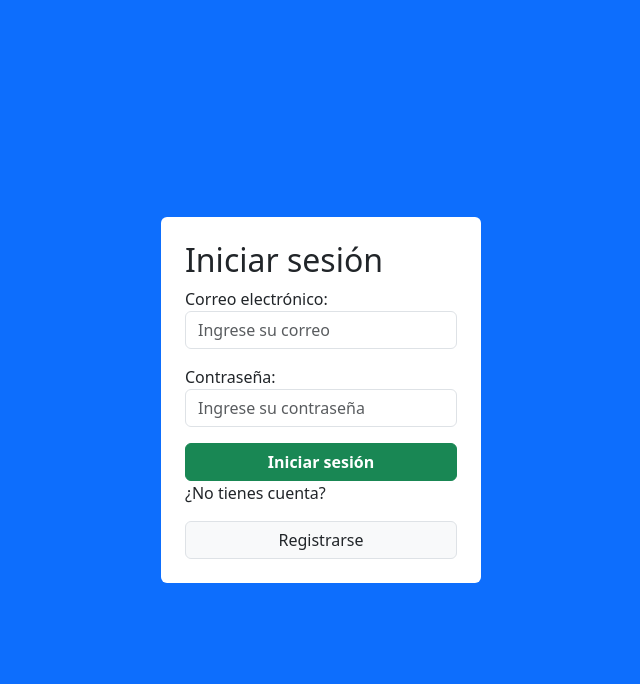
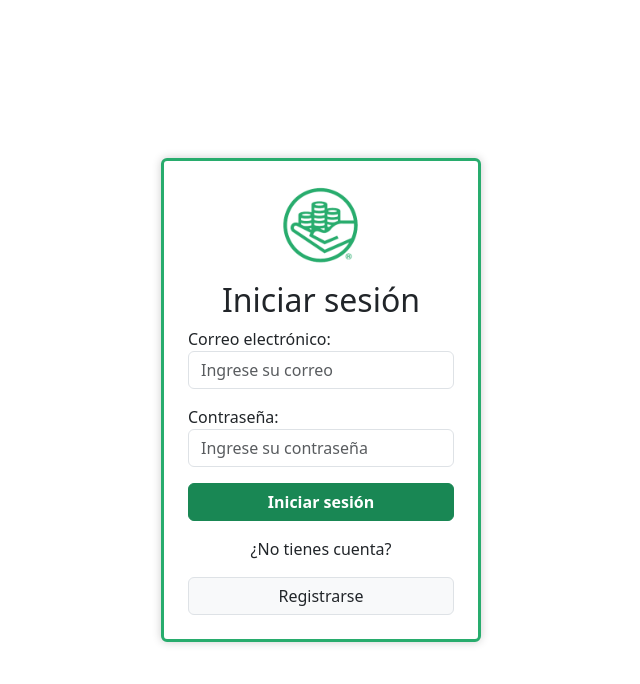
Before and after one commit to EduardoGasca2003/Proyecto_ConCredito, a React (Create React App) app in the folder frontend/: page / in a window 1280 px wide. Shown: the top 684 px of the page, without its empty margins (319-959 px from the left). Built offline with nearby package versions, Linux system fonts and the light colour scheme.

Commit message:
App Lista
Funciona todo. Necesita implementarse diseño con css. (No Time)

```diff
--- a/frontend/public/index.html
+++ b/frontend/public/index.html
@@ -2,7 +2,7 @@
 <html lang="en">
   <head>
     <meta charset="utf-8" />
-    <link rel="icon" href="%PUBLIC_URL%/favicon.ico" />
+    <link rel="icon" type="image/png" href="%PUBLIC_URL%/ConCreditoIcono.png" />
     <meta name="viewport" content="width=device-width, initial-scale=1" />
     <meta name="theme-color" content="#000000" />
     <meta
@@ -24,7 +24,7 @@
       work correctly both with client-side routing and a non-root public URL.
       Learn how to configure a non-root public URL by running `npm run build`.
     -->
-    <title>React App</title>
+    <title>Lista de Tareas de ConCredito</title>
   </head>
   <body>
     <noscript>You need to enable JavaScript to run this app.</noscript>
--- a/frontend/src/Home.js
+++ b/frontend/src/Home.js
@@ -13,13 +13,11 @@ function Home() {
     if (!token) {
       navigate("/");
     } else {
-      // 🔹 Primero validamos el token
       axios
         .get("http://localhost:8080/auth/validate-token", {
           headers: { Authorization: `Bearer ${token}` }
         })
         .then(() => {
-          // 🔹 Si el token es válido, obtenemos las tareas
           axios
             .get("http://localhost:8080/tasks", {
               headers: { Authorization: `Bearer ${token}` }
@@ -42,11 +40,11 @@ function Home() {
     <>
       <Navbar />
       <div className="container mt-5">
-        <h2 className="text-center">Tareas Pendientes</h2>
+        <h2 className="text-center margin-px">Tareas Pendientes</h2>
         {tareasPendientes.length === 0 ? (
           <p className="text-center">No hay tareas pendientes.</p>
         ) : (
-          <ul className="list-group">
+          <ul className="list-group mt-5">
             {tareasPendientes.map((tarea) => (
               <TareaItem key={tarea.id} tarea={tarea} setTareas={setTareas}/>
             ))}
--- a/frontend/src/Login.js
+++ b/frontend/src/Login.js
@@ -26,11 +26,18 @@ function Login() {
     };
 
     return (
-        <div className='d-flex justify-content-center align-items-center bg-primary vh-100'>
-            <div className='bg-white p-4 rounded w-25'>
-                <h2>Iniciar sesión</h2>
+        <div className='d-flex justify-content-center align-items-center bg-white vh-100'>
+             <div className='bg-white p-4 rounded w-25'
+             style={{ border: '3px solid #28ac6d', boxShadow: '0 0 10px rgba(0, 0, 0, 0.2)' }}>
+
+                <div className="text-center mb-3">
+                <img src="/ConCreditoIcono.png" alt="Logo" style={{ width: 'auto', height: '80px' }} />
+                </div>
+
+                <h2 className='text-center'>Iniciar sesión</h2>
                 {error && <p className="text-danger">{error}</p>}
                 <form onSubmit={handleSubmit}>
+
                     <div className='mb-3'>
                         <label>Correo electrónico:</label>
                         <input type="email" placeholder="Ingrese su correo" name='correo'
@@ -41,9 +48,12 @@ function Login() {
                         <input type="password" placeholder="Ingrese su contraseña" name='contra'
                             onChange={handleInput} className='form-control' />
                     </div>
+
                     <button type='submit' className='btn btn-success w-100'><strong>Iniciar sesión</strong></button>
-                    <p>¿No tienes cuenta?</p>
+                    <p></p>
+                    <p className='text-center '>¿No tienes cuenta?</p>
                     <Link to="/register" className='btn btn-default border w-100 bg-light'>Registrarse</Link>
+
                 </form>
             </div>
         </div>
--- a/frontend/src/Register.js
+++ b/frontend/src/Register.js
@@ -31,11 +31,19 @@ function Register() {
     };
 
     return (
-        <div className='d-flex justify-content-center align-items-center bg-primary vh-100'>
-            <div className='bg-white p-4 rounded w-25'>
-                <h2>Registrarse</h2>
+        <div className='d-flex justify-content-center align-items-center bg-white vh-100'>
+             <div className='bg-white p-4 rounded w-25'
+             style={{ border: '3px solid #28ac6d', boxShadow: '0 0 10px rgba(0, 0, 0, 0.2)' }}>
+
+                <div className="text-center mb-3">
+                <img src="/ConCreditoIcono.png" alt="Logo" style={{ width: 'auto', height: '80px' }} />
+                </div>
+
+                <h2 className='text-center'>Registrarse</h2>
                 {error && <p className="text-danger">{error}</p>}
+
                 <form onSubmit={handleSubmit}>
+
                     <div className='mb-3'>
                         <label>Nombre:</label>
                         <input type="text" placeholder="Ingrese su nombre" name='nombre'
@@ -51,9 +59,12 @@ function Register() {
                         <input type="password" placeholder="Ingrese su contraseña" name='contra'
                             onChange={handleInput} className='form-control' />
                     </div>
+
                     <button type='submit' className='btn btn-success w-100'><strong>Registrarse</strong></button>
-                    <p>¿Ya tienes cuenta?</p>
+                    <p></p>
+                    <p className='text-center'>¿Ya tienes cuenta?</p>
                     <Link to="/" className='btn btn-default border w-100 bg-light'>Iniciar Sesión</Link>
+
                 </form>
             </div>
         </div>
--- a/frontend/src/componentes/Navbar.js
+++ b/frontend/src/componentes/Navbar.js
@@ -17,9 +17,9 @@ function Navbar() {
       <div className="container-fluid">
         <Link className="navbar-brand me-3" to="/home">
           <img
-            src="ConCreditoIcono.png"
+            src="ConCreditoLogo.png"
             alt="Logo"
-            style={{ width: '50px', height: '50px', objectFit: 'contain' }}
+            style={{ width: 'auto', height: '50px', objectFit: 'contain' }}
           />
         </Link>
 
@@ -59,7 +59,7 @@ function Navbar() {
               </a>
               <ul className="dropdown-menu dropdown-menu-end">
                 <li>
-                  <button className="dropdown-item" onClick={handleLogout}>
+                  <button className="dropdown-item " onClick={handleLogout}>
                     Cerrar sesión
                   </button>
                 </li>
--- a/frontend/src/componentes/TareaItem.js
+++ b/frontend/src/componentes/TareaItem.js
@@ -14,6 +14,7 @@ const TareaItem = ({ tarea, setTareas }) => {
     setShowConfirmModal(true);
   };
 
+
   const handleDeleteTask = async () => {
     const token = localStorage.getItem("token");
 
@@ -29,6 +30,7 @@ const TareaItem = ({ tarea, setTareas }) => {
 
     setShowConfirmModal(false);
   };
+
 
   const handleCompleteTask = async () => {
     const token = localStorage.getItem("token");
@@ -51,6 +53,7 @@ const TareaItem = ({ tarea, setTareas }) => {
 
     setShowConfirmModal(false);
   };
+
 
   const handleShowEdit = () => setShowEditModal(true);
 
@@ -81,7 +84,16 @@ const TareaItem = ({ tarea, setTareas }) => {
   return (
     <>
 
-      <li className="list-group-item d-flex justify-content-between align-items-center">
+      <li
+        className="list-group-item d-flex justify-content-between align-items-center"
+        style={{
+          border: tarea.completada ? '2px solid rgba(40, 172, 109, 0.3)' : '2px solid rgb(40, 172, 109)',
+          backgroundColor: tarea.completada ? 'rgba(240, 240, 240, 0.5)' : 'white',
+          opacity: tarea.completada ? 0.6 : 1,
+          transition: 'all 0.3s ease-in-out',
+          marginBottom: '10px'
+        }}
+      >
 
         <div className="flex-grow-1" >
           <strong>{tarea.titulo}</strong>
@@ -91,27 +103,42 @@ const TareaItem = ({ tarea, setTareas }) => {
         <Dropdown>
           <Dropdown.Toggle variant="btn btn-outline-success" size="sm">Opciones</Dropdown.Toggle>
           <Dropdown.Menu>
-            <Dropdown.Item className="text-success" onClick={() => handleShowConfirm("completar")}>
+
+            {/*<Dropdown.Item className="text-success" onClick={() => handleShowConfirm("completar")}>
               ✅ {tarea.completada ? "Desmarcar" : "Marcar"} como completada
-            </Dropdown.Item>
+            </Dropdown.Item>  Es una opcion extra que sustituye la casilla*/}
+
             <Dropdown.Item onClick={handleShowEdit}>✏️ Editar tarea</Dropdown.Item>
             <Dropdown.Item className="text-danger" onClick={() => handleShowConfirm("eliminar")}>
               🗑️ Eliminar tarea
             </Dropdown.Item>
+
           </Dropdown.Menu>
         </Dropdown>
+
+        <input
+          type="checkbox"
+          className="ms-3"
+          checked={tarea.completada}
+          onChange={() => handleShowConfirm("completar")}
+          style={{ transform: "scale(1.5)", cursor: "pointer" }}
+        />
       </li>
 
       <Modal show={showConfirmModal} onHide={() => setShowConfirmModal(false)} centered>
+
         <Modal.Header closeButton>
           <Modal.Title className="w-100 text-center">Manipular Tarea</Modal.Title>
         </Modal.Header>
+
         <Modal.Body>
           {modalAction === "completar"
             ? `¿Estás seguro de que deseas ${tarea.completada ? "desmarcar" : "marcar"} "${tarea.titulo}" como completada?`
             : `⚠️ ¡Atención! ¿Estás seguro de que deseas eliminar "${tarea.titulo}"? Esta acción no se puede deshacer.`}
         </Modal.Body>
+
         <Modal.Footer>
+
           <Button variant="btn btn-outline-secondary" onClick={() => setShowConfirmModal(false)}>Cancelar</Button>
           {modalAction === "completar" ? (
             <Button variant="btn btn-outline-success" onClick={handleCompleteTask}>
@@ -120,13 +147,16 @@ const TareaItem = ({ tarea, setTareas }) => {
           ) : (
             <Button variant="btn btn-outline-danger" onClick={handleDeleteTask}>Eliminar</Button>
           )}
+
         </Modal.Footer>
       </Modal>
 
       <Modal show={showEditModal} onHide={() => setShowEditModal(false)} centered>
+
         <Modal.Header closeButton>
           <Modal.Title className="w-100 text-center" >Editar Tarea</Modal.Title>
         </Modal.Header>
+
         <Modal.Body>
           <input
             type="text"
@@ -143,9 +173,12 @@ const TareaItem = ({ tarea, setTareas }) => {
             placeholder="Descripción (opcional)"
           ></textarea>
         </Modal.Body>
+
         <Modal.Footer>
+
           <Button variant="secondarybtn btn-outline-danger" onClick={() => setShowEditModal(false)}>Cancelar</Button>
           <Button variant="btn btn-outline-success" onClick={handleSaveEdit}>Guardar Cambios</Button>
+
         </Modal.Footer>
       </Modal>
     </>
```
